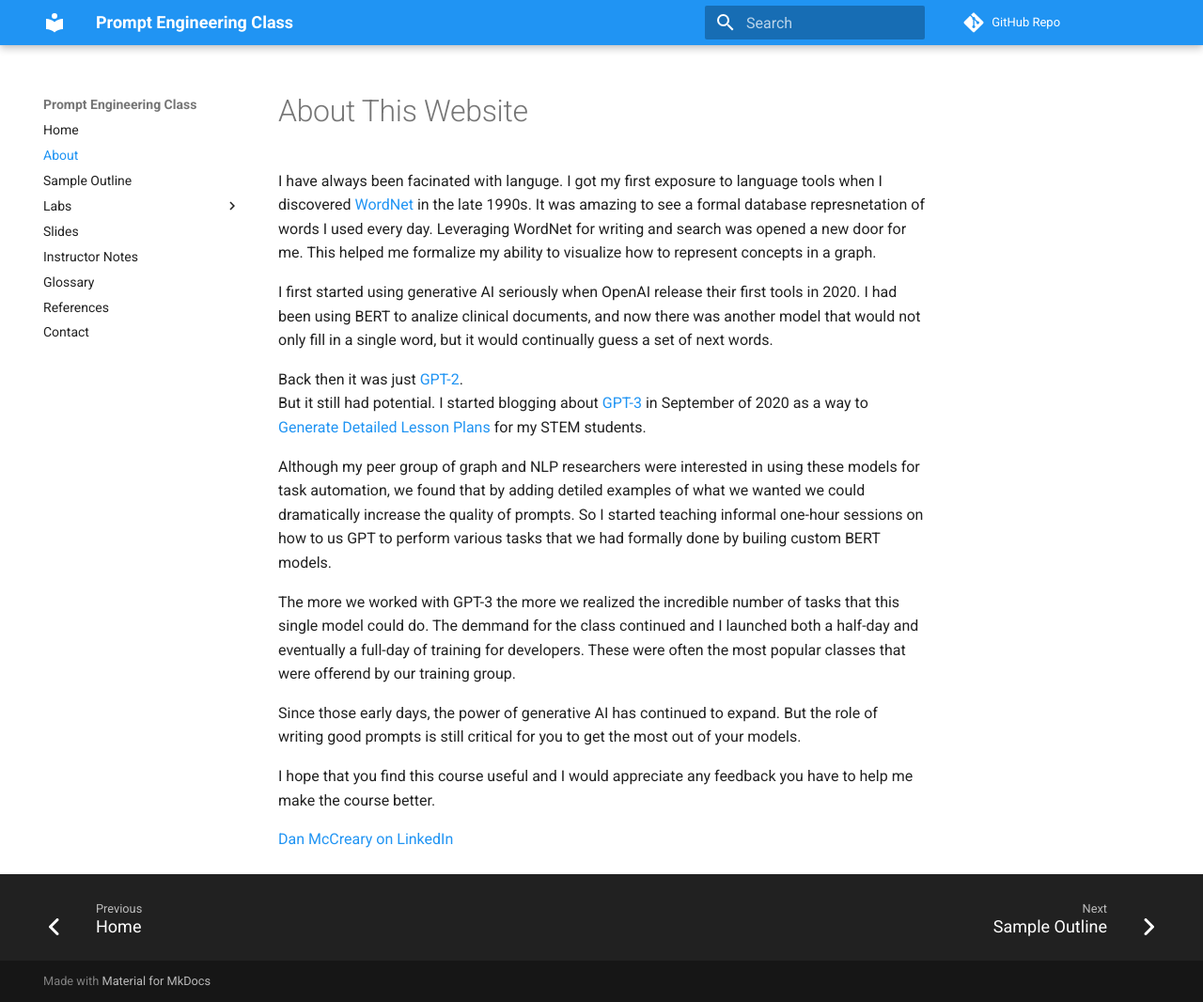
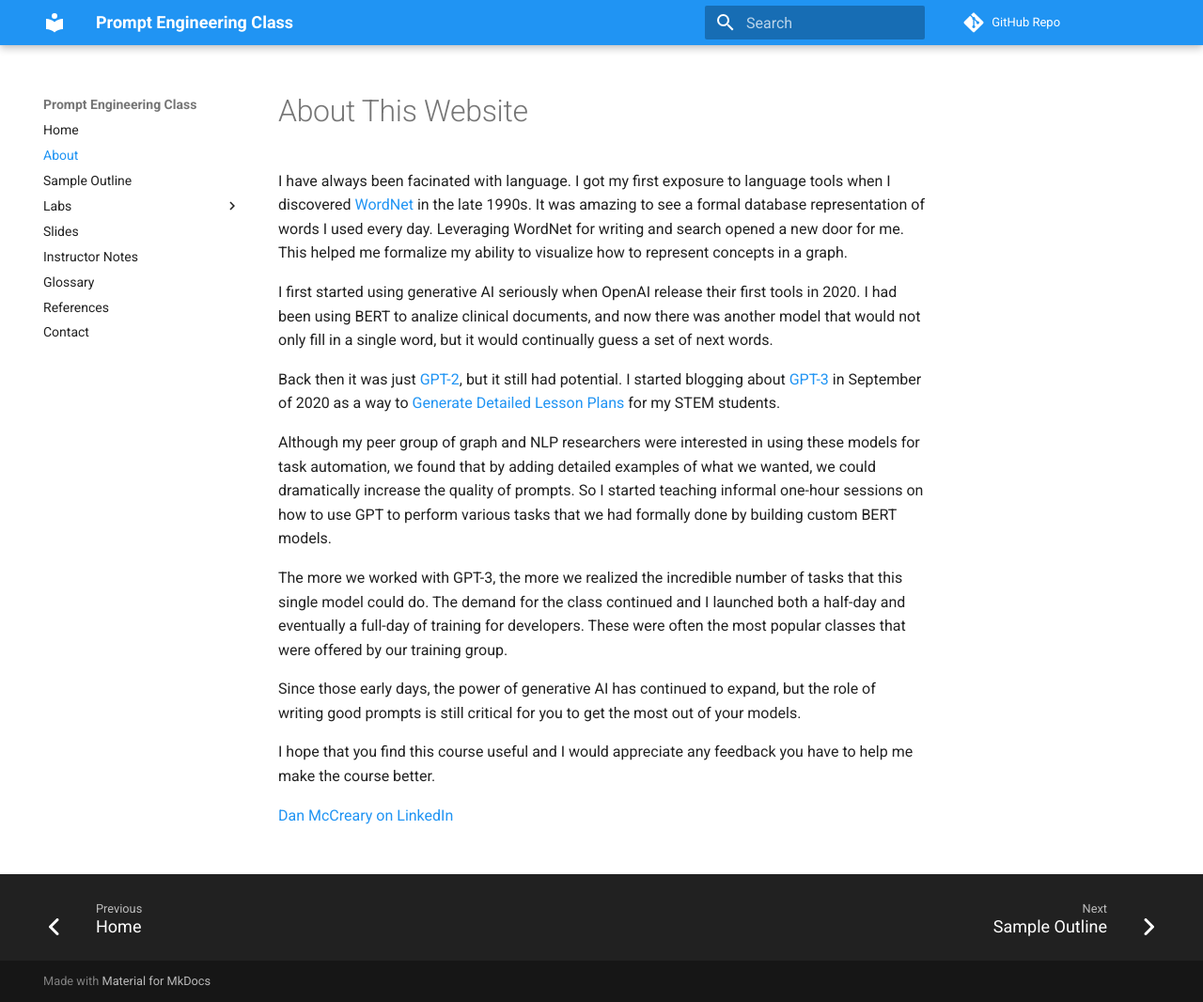
Before and after one commit to dmccreary/prompt-class, an MkDocs documentation site: the page built from docs/about.md, in a window 1280 px wide and 1066 px high. Shown: the whole window at 94% size. Built offline with MkDocs 1.6.1 and Material for MkDocs 9.7.7, drawn with Linux system fonts in a browser that asks for light colours; comment, search, counter and statistics services are not loaded.

Commit message:
Update about.md

```diff
--- a/docs/about.md
+++ b/docs/about.md
@@ -1,9 +1,9 @@
 # About This Website
 
-I have always been facinated with languge.  I got my first exposure
+I have always been facinated with language.  I got my first exposure
 to language tools when I discovered [WordNet](https://wordnet.princeton.edu/)
-in the late 1990s.  It was amazing to see a formal database represnetation
-of words I used every day.  Leveraging WordNet for writing and search was
+in the late 1990s.  It was amazing to see a formal database representation
+of words I used every day.  Leveraging WordNet for writing and search
 opened a new door for me.  This helped me formalize my ability to visualize how to
 represent concepts in a graph.
 
@@ -12,26 +12,26 @@ tools in 2020.  I had been using BERT to analize clinical documents, and now
 there was another model that would not only fill in a single word, but it
 would continually guess a set of next words.
 
-Back then it was just [GPT-2](https://en.wikipedia.org/wiki/GPT-2).
-But it still had potential.  I started blogging about
+Back then it was just [GPT-2](https://en.wikipedia.org/wiki/GPT-2),
+but it still had potential.  I started blogging about
 [GPT-3](https://en.wikipedia.org/wiki/GPT-3) in September of 2020
 as a way to [Generate Detailed Lesson Plans](https://dmccreary.medium.com/using-al-to-generate-detailed-lesson-plans-29a5af200a6a) for my STEM students.
 
 Although my peer group of graph and NLP researchers were interested in
-using these models for task automation, we found that by adding detiled
-examples of what we wanted we could dramatically increase the quality
+using these models for task automation, we found that by adding detailed
+examples of what we wanted, we could dramatically increase the quality
 of prompts.  So I started teaching informal one-hour sessions on
-how to us GPT to perform various tasks that we had formally done by
-builing custom BERT models.
+how to use GPT to perform various tasks that we had formally done by
+building custom BERT models.
 
-The more we worked with GPT-3 the more we realized the incredible number
-of tasks that this single model could do.  The demmand for the class
+The more we worked with GPT-3, the more we realized the incredible number
+of tasks that this single model could do.  The demand for the class
 continued and I launched both a half-day and eventually a full-day
 of training for developers.  These were often the most popular classes
-that were offerend by our training group.
+that were offered by our training group.
 
 Since those early days, the power of generative AI has continued
-to expand.  But the role of writing good prompts is still critical
+to expand, but the role of writing good prompts is still critical
 for you to get the most out of your models.
 
 I hope that you find this course useful and I would appreciate
```
